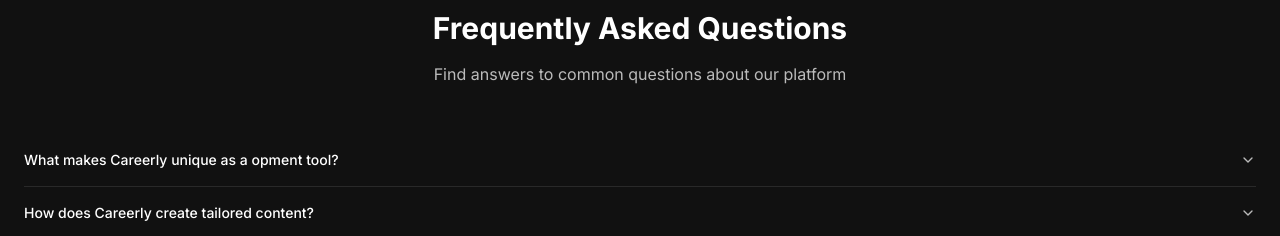
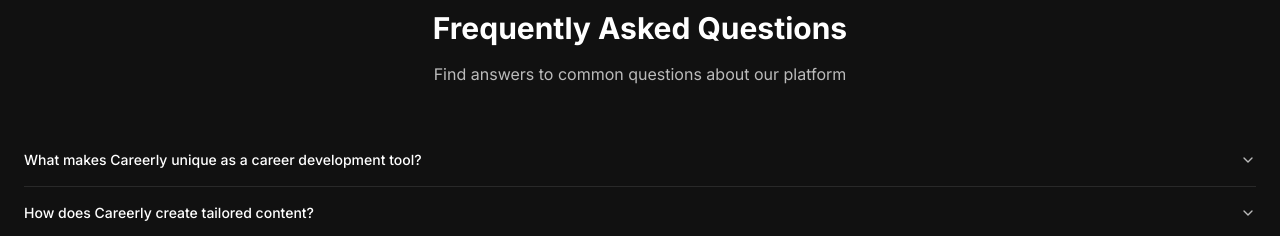
Before and after one commit to gitbyarpit/Careerly, a Next.js app: page / in a window 1280 px wide. Shown: the part 3660-3896 px from the top of the page. Built offline with nearby package versions, Linux system fonts and the light colour scheme; no server answers.

Commit message:
Update faqs.js

```diff
--- a/data/faqs.js
+++ b/data/faqs.js
@@ -1,6 +1,6 @@
 export const faqs = [
   {
-    question: "What makes Careerly unique as a opment tool?",
+    question: "What makes Careerly unique as a career development tool?",
     answer:
       "Careerly combines AI-powered career tools with industry-specific insights to help you advance your career. Our platform offers three main features: an intelligent resume builder, a cover letter generator, and an adaptive interview preparation system. Each tool is tailored to your industry and skills, providing personalized guidance for your professional journey.",
   },
```
